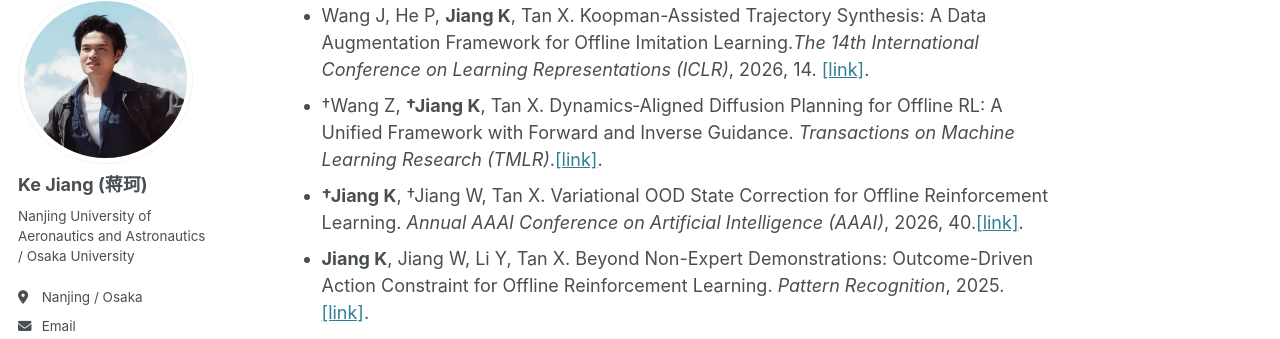
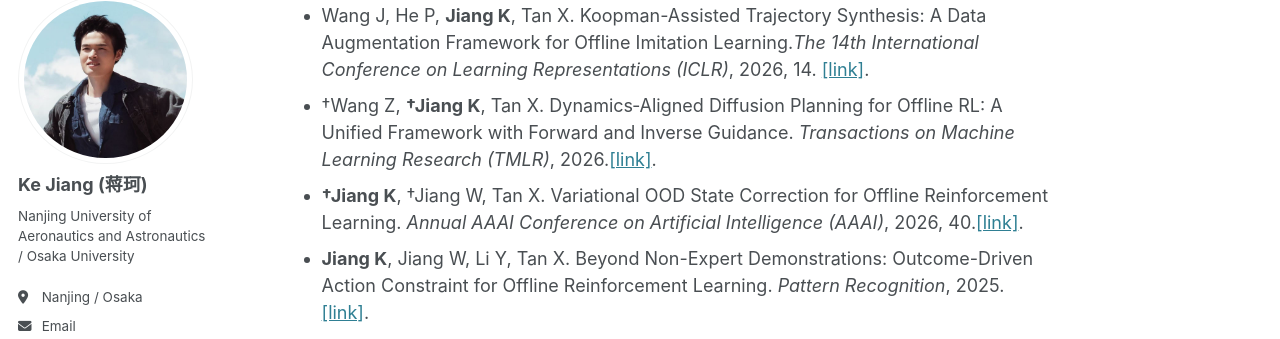
Before and after one commit to Jack10843/Jack10843.github.io, a Jekyll site: the page built from _pages/about.md, in a window 1280 px wide and 900 px high, scrolled down 1286 px. Shown: the part 111-450 px from the top of the window. Built offline with Jekyll 4.4.1, drawn with Linux system fonts in a browser that asks for light colours; some web fonts are replaced.

Commit message:
Update about.md

```diff
--- a/_pages/about.md
+++ b/_pages/about.md
@@ -33,7 +33,7 @@ Research Interests
 Publications (†:Equal Contribution)
 ======
  - Wang J, He P, **Jiang K**, Tan X. Koopman-Assisted Trajectory Synthesis: A Data Augmentation Framework for Offline Imitation Learning.*The 14th International Conference on Learning Representations (ICLR)*, 2026, 14. [\[link\]](https://openreview.net/forum?id=UAZCKdd4R7).
- - †Wang Z, **†Jiang K**, Tan X. Dynamics‑Aligned Diffusion Planning for Offline RL: A Unified Framework with Forward and Inverse Guidance. *Transactions on Machine Learning Research (TMLR)*.[\[link\]](https://openreview.net/forum?id=h3hG6EuqU2).
+ - †Wang Z, **†Jiang K**, Tan X. Dynamics‑Aligned Diffusion Planning for Offline RL: A Unified Framework with Forward and Inverse Guidance. *Transactions on Machine Learning Research (TMLR)*, 2026.[\[link\]](https://openreview.net/forum?id=h3hG6EuqU2).
  - **†Jiang K**, †Jiang W, Tan X. Variational OOD State Correction for Offline Reinforcement Learning. *Annual AAAI Conference on Artificial Intelligence (AAAI)*, 2026, 40.[\[link\]](https://arxiv.org/abs/2505.00503).
  - **Jiang K**, Jiang W, Li Y, Tan X. Beyond Non-Expert Demonstrations: Outcome-Driven Action Constraint for Offline Reinforcement Learning. *Pattern Recognition*, 2025.[\[link\]](https://authors.elsevier.com/a/1m5JS77nKsByF).
  - **Jiang K**, Li Y, Tan X. Towards Reliable Offline Reinforcement Learning via Lyapunov Uncertainty Control. *IEEE Transactions on Neural Networks and Learning Systems*, 2025.[\[link\]](https://doi.org/10.1109/TNNLS.2025.3616159).
```
